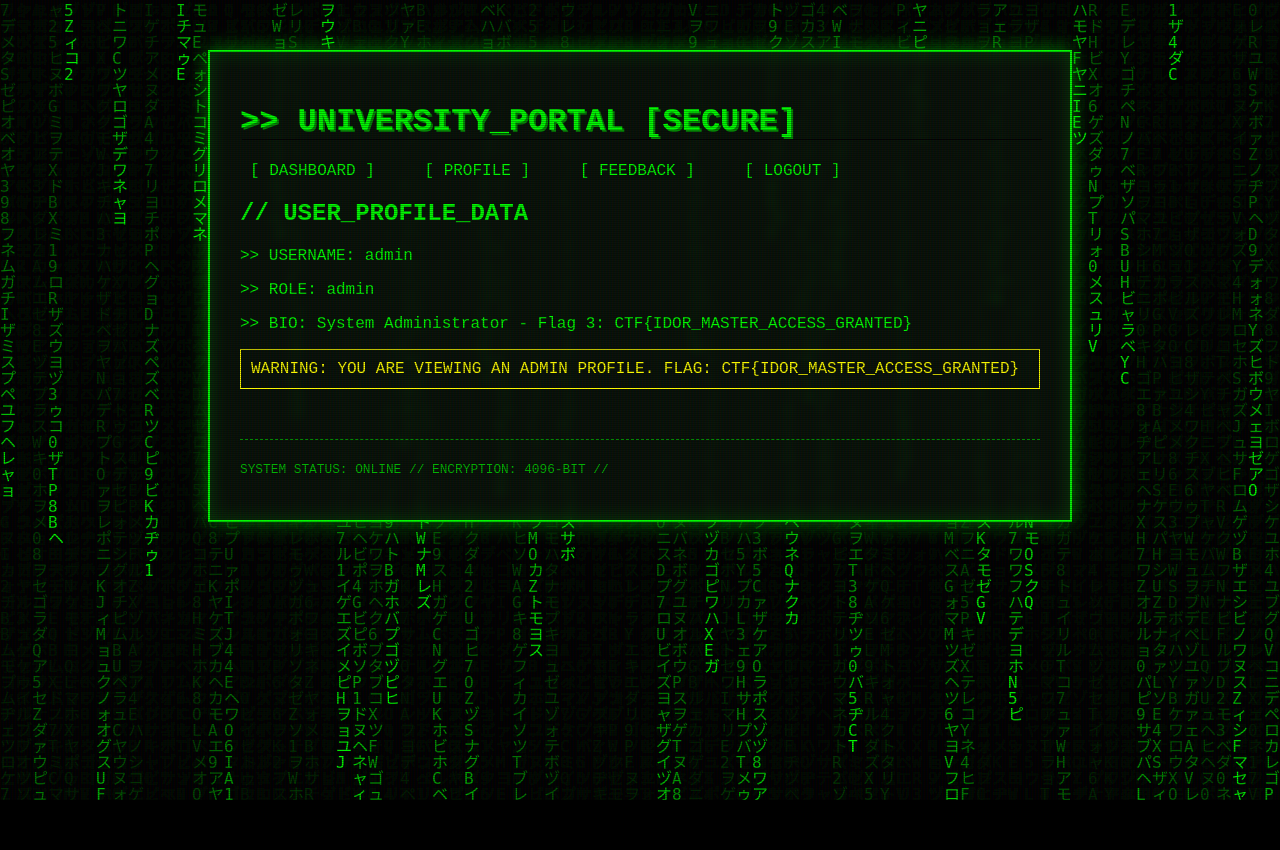
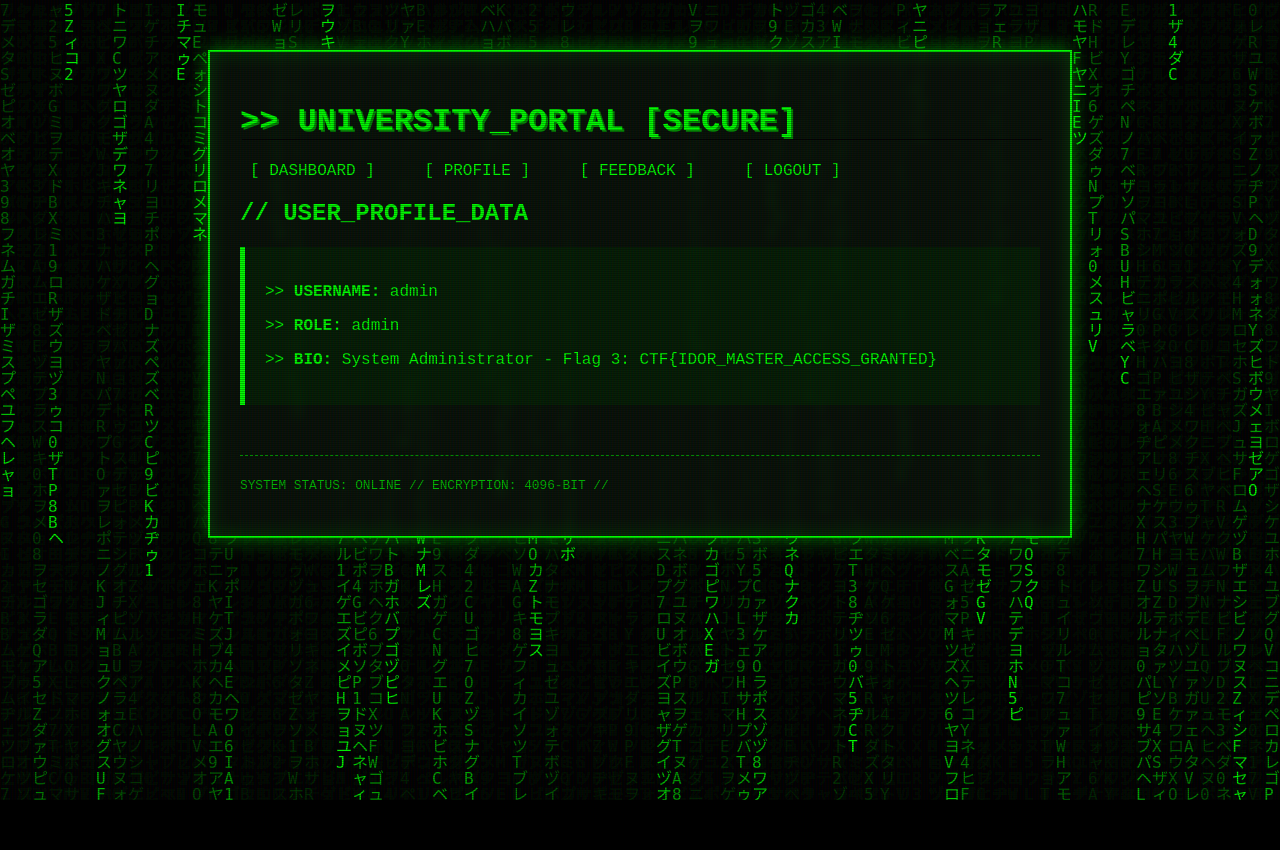
Before and after one commit to waltr0/cyberSynergy, a Flask app: page /profile in a window 1280 px wide. Run offline with Flask 3, Linux system fonts and the light colour scheme; the visitor is signed in with stand-in values (Sample User, id 1); data comes from the database, SQL or seed files in the repository.

Commit message:
Update profile.html

```diff
--- a/templates/profile.html
+++ b/templates/profile.html
@@ -1,18 +1,14 @@
 {% extends "base.html" %}
 {% block content %}
     <h2>// USER_PROFILE_DATA</h2>
+
     {% if user %}
-        <p>>> USERNAME: {{ user['username'] }}</p>
-        <p>>> ROLE: {{ user['role'] }}</p>
-        <p>>> BIO: {{ user['bio'] }}</p>
-
-        {% if user['role'] == 'admin' %}
-            <div style="color: yellow; border: 1px solid yellow; padding: 10px;">
-                WARNING: YOU ARE VIEWING AN ADMIN PROFILE.
-                FLAG: CTF{IDOR_MASTER_ACCESS_GRANTED}
-            </div>
-        {% endif %}
+        <div style="background: rgba(0, 50, 0, 0.4); padding: 20px; border-left: 5px solid var(--neon-green);">
+            <p>>> <strong>USERNAME:</strong> {{ user['username'] }}</p>
+            <p>>> <strong>ROLE:</strong> {{ user['role'] }}</p>
+            <p>>> <strong>BIO:</strong> {{ user['bio'] }}</p>
+        </div>
     {% else %}
-        <p class="error">>> USER_NOT_FOUND</p>
+        <div class="error">>> ERROR: USER_RECORD_NOT_FOUND</div>
     {% endif %}
 {% endblock %}
```
